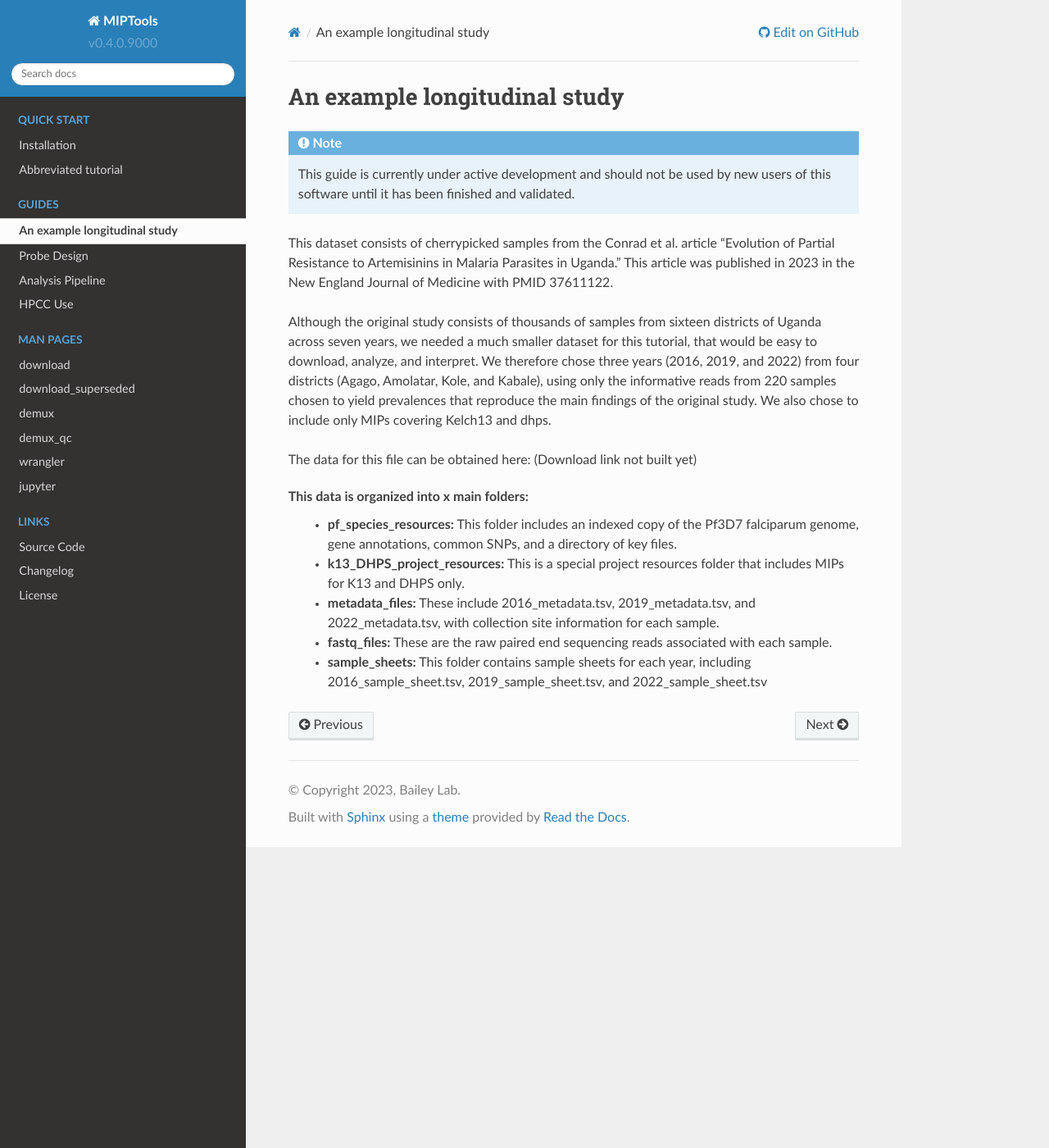
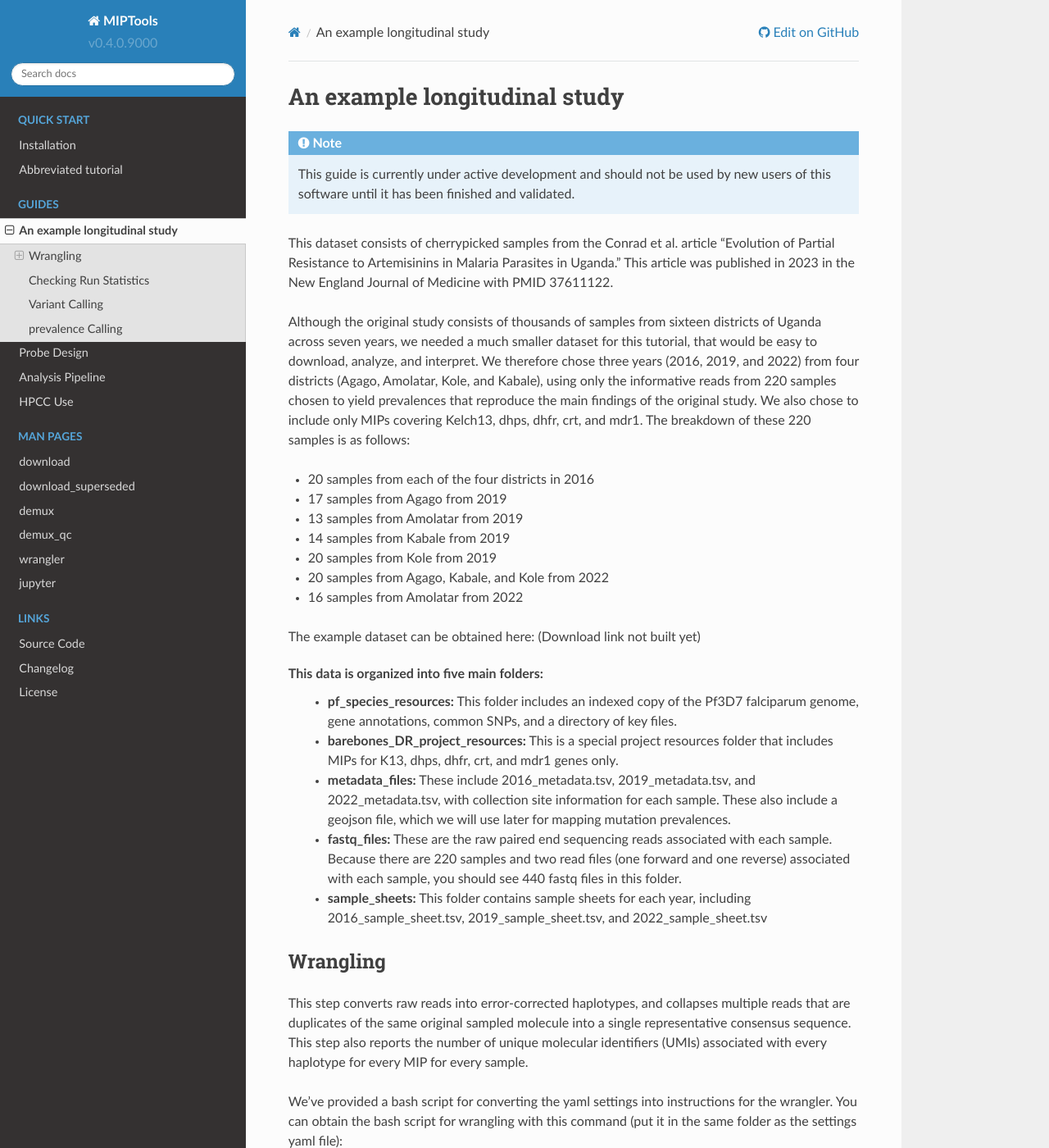
Before and after one commit to bailey-lab/MIPTools, a Sphinx documentation site: the page built from docs/guides/example_longitudinal_study.rst, in a window 1280 px wide and 1400 px high. Shown: the whole window at 82% size. Built offline with Sphinx 7.4.7 and the Read the Docs theme 2.0.0, drawn with Linux system fonts in a browser that asks for light colours; some of the changed text lies outside the part shown.

Commit message:
adding sample breakdown

```diff
--- a/docs/guides/example_longitudinal_study.rst
+++ b/docs/guides/example_longitudinal_study.rst
@@ -18,25 +18,79 @@ this tutorial, that would be easy to download, analyze, and interpret. We
 therefore chose three years (2016, 2019, and 2022) from four districts (Agago,
 Amolatar, Kole, and Kabale), using only the informative reads from 220 samples
 chosen to yield prevalences that reproduce the main findings of the original
-study. We also chose to include only MIPs covering Kelch13 and dhps.
+study. We also chose to include only MIPs covering Kelch13, dhps, dhfr, crt,
+and mdr1. The breakdown of these 220 samples is as follows:
 
-The data for this file can be obtained here:
+- 20 samples from each of the four districts in 2016
+- 17 samples from Agago from 2019
+- 13 samples from Amolatar from 2019
+- 14 samples from Kabale from 2019
+- 20 samples from Kole from 2019
+- 20 samples from Agago, Kabale, and Kole from 2022
+- 16 samples from Amolatar from 2022
+
+The example dataset can be obtained here:
 (Download link not built yet)
 
-This data is organized into x main folders:
+This data is organized into five main folders:
 	- **pf_species_resources:** This folder includes an indexed copy of the
 	  Pf3D7 falciparum genome, gene annotations, common SNPs, and a directory of
 	  key files.
 
-	- **k13_DHPS_project_resources:** This is a special project resources
-	  folder that includes MIPs for K13 and DHPS only.
+	- **barebones_DR_project_resources:** This is a special project resources
+	  folder that includes MIPs for K13, dhps, dhfr, crt, and mdr1 genes only.
 
 	- **metadata_files:** These include 2016_metadata.tsv, 2019_metadata.tsv,
 	  and 2022_metadata.tsv, with collection site information for each sample.
+	  These also include a geojson file, which we will use later for mapping
+	  mutation prevalences.
 
 	- **fastq_files:** These are the raw paired end sequencing reads associated
-	  with each sample.
+	  with each sample. Because there are 220 samples and two read files (one
+	  forward and one reverse) associated with each sample, you should see 440
+	  fastq files in this folder.
 
 	- **sample_sheets:** This folder contains sample sheets for each year,
 	  including 2016_sample_sheet.tsv, 2019_sample_sheet.tsv, and
 	  2022_sample_sheet.tsv
+
+Wrangling
+=========
+
+This step converts raw reads into error-corrected haplotypes, and collapses
+multiple reads that are duplicates of the same original sampled molecule into a
+single representative consensus sequence. This step also reports the number of
+unique molecular identifiers (UMIs) associated with every haplotype for every
+MIP for every sample.
+
+| We've provided a bash script for converting the yaml settings into instructions for the wrangler. You can obtain the bash script for wrangling with this command (put it in the same folder as the settings yaml file):
+| :code:`wget https://github.com/bailey-lab/MIPTools/raw/master/user_scripts/wrangler_by_sample.sh`
+
+| After editing the config.yaml file, you can execute the wrangler script with:
+| :code:`bash wrangler_by_sample.sh`
+
+Interpreting the wrangler output
+--------------------------------
+
+When the wrangler is finished, you should open the folder labeled
+
+Checking Run Statistics
+=======================
+
+| You can obtain the script for checking run stats here (put it in the same folder as the settings file):
+| :code:`wget https://github.com/bailey-lab/MIPTools/raw/master/user_scripts/check_run_stats.sh`
+
+| After editing the relevant config.yaml file sections, you can execute the check_run_stats script with:
+| :code:`bash check_run_stats.sh`
+
+
+Variant Calling
+===============
+| You can obtain the script for variant calling here (put it in the same folder as the settings file):
+| :code:`wget https://github.com/bailey-lab/MIPTools/raw/master/user_scripts/variant_calling.sh`
+
+| After editing the relevant config.yaml file sections, you can execute the variant_calling script with:
+| :code:`bash variant_calling.sh`
+
+prevalence Calling
+==================
```
